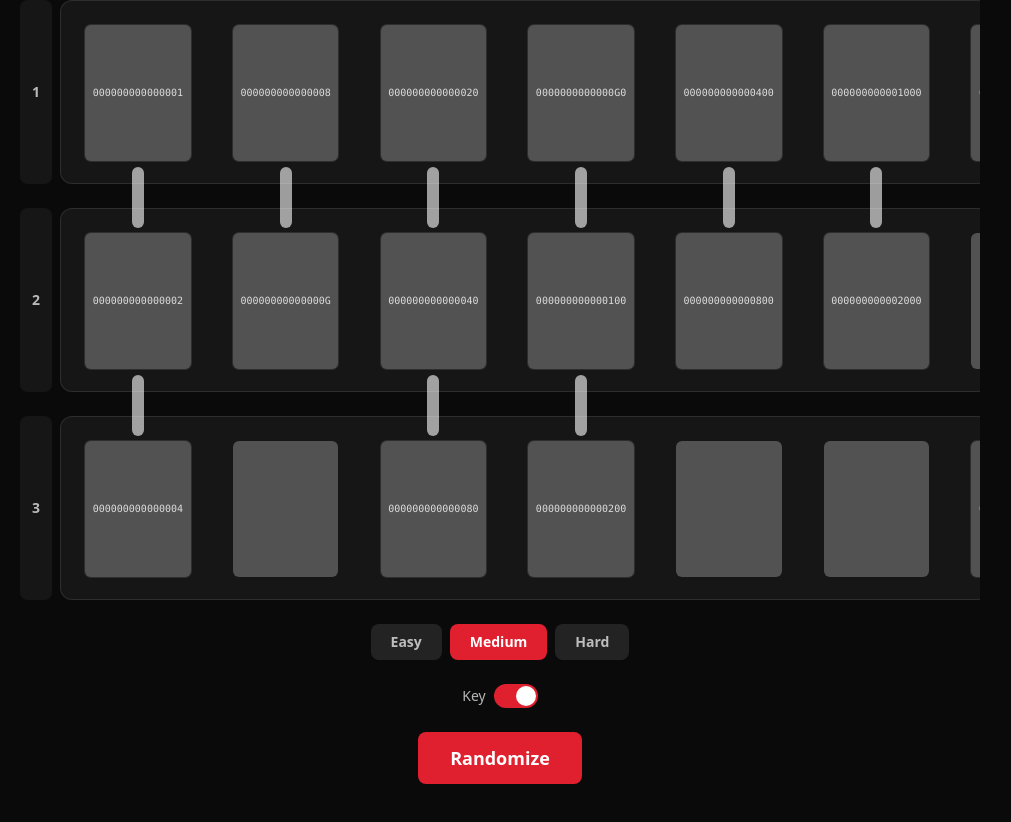
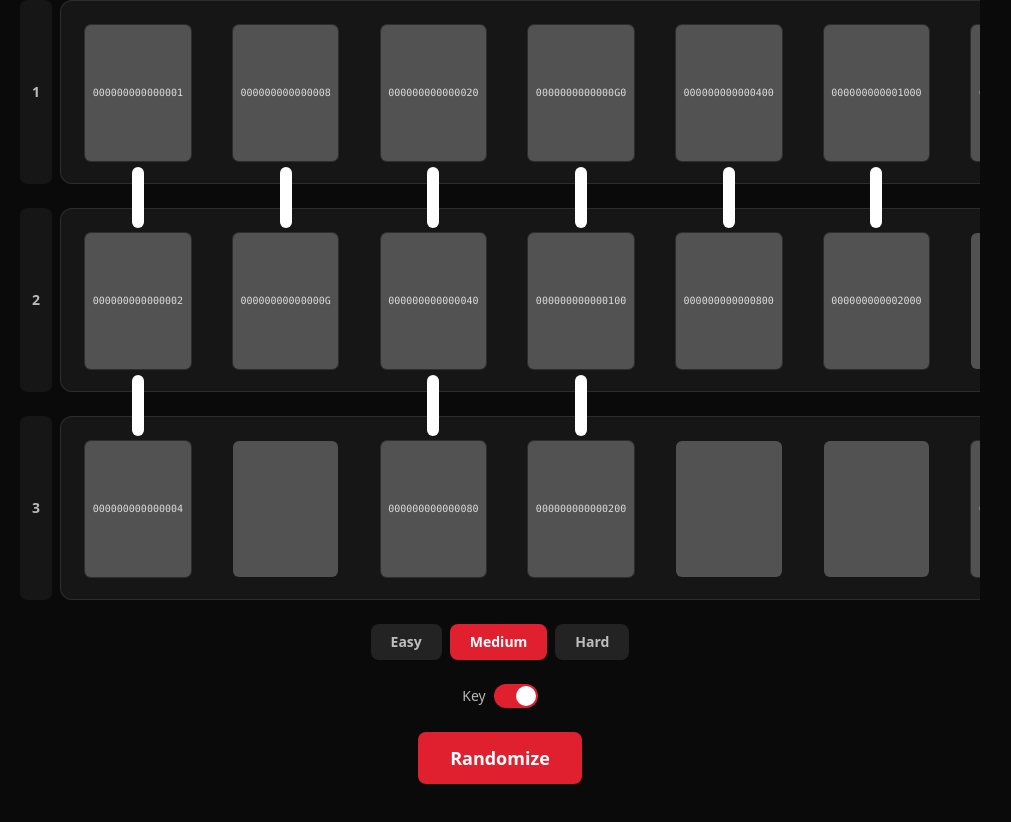
Before and after one commit to GabrielVD/cc-randomizer, a React (Vite) app: page / in a window 1280 px wide. Shown: the top 822 px of the page, without its empty margins (140-1151 px from the left). Built offline with nearby package versions, Linux system fonts and the light colour scheme.

Commit message:
Edge fix

```diff
--- a/src/Cell.tsx
+++ b/src/Cell.tsx
@@ -21,7 +21,7 @@ const STATE_STYLES: Record<CellState, string> = {
 const EDGE_LENGTHS: Record<RiskEdge, number> = {
   none: 0,
   short: 1,
-  long: 4,
+  long: 4.4,
   left: .5
 }
 
@@ -64,13 +64,13 @@ export default function Cell({
       {showEdge && (
         riskData?.edge === 'left' ? (
           <div
-            className="absolute left-0 top-1/2 h-3 -translate-x-[calc(100%+5px)] -translate-y-1/2 rounded-full bg-white/60"
+            className="absolute left-0 top-1/2 h-3 -translate-x-[calc(100%+5px)] -translate-y-1/2 rounded-full bg-white"
             style={{ width: `${edgeLength}px` }}
             aria-hidden="true"
           />
         ) : (
           <div
-            className="absolute left-1/2 top-0 w-3 -translate-x-1/2 -translate-y-[calc(100%+5px)] rounded-full bg-white/60"
+            className="absolute left-1/2 top-0 w-3 -translate-x-1/2 -translate-y-[calc(100%+5px)] rounded-full bg-white"
             style={{ height: `${edgeLength}px` }}
             aria-hidden="true"
           />
--- a/src/RiskGrid.tsx
+++ b/src/RiskGrid.tsx
@@ -2,7 +2,6 @@ import Cell from './Cell'
 import { useDragScroll } from './useDragScroll'
 
 const ROWS = 3
-const CELLS_PER_ROW = 23
 const GRID_HEIGHT = 600
 
 const BASE_CELL_HEIGHT = 45
```
